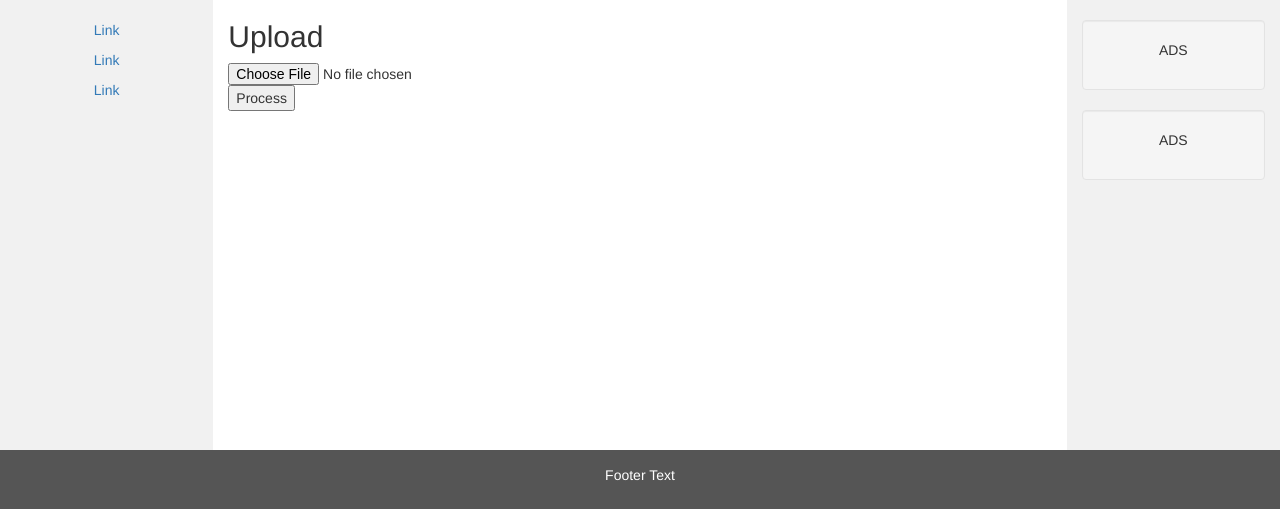
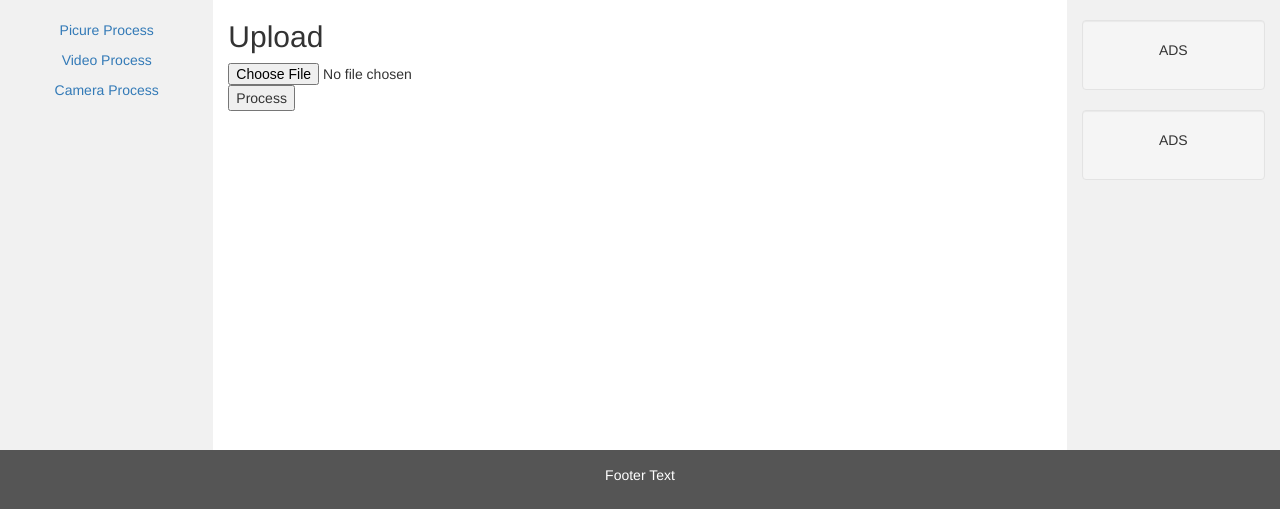
Before and after one commit to aryaafshar/django_site, a Django app: page /upload/ in a window 1280 px wide. Shown: the part 52-561 px from the top of the page. Run offline with Django 3.2, Linux system fonts and the light colour scheme; some libraries are stand-ins or nearby versions.

Commit message:
"new changes"

```diff
--- a/media/result/askme.py
+++ /dev/null
@@ -1 +0,0 @@
-import torch
--- a/mysite/core/views.py
+++ b/mysite/core/views.py
@@ -44,3 +44,39 @@ def upload(request):
         context['url'] = fs.url(name)
 
     return render(request, 'upload.html', context)
+
+def video(request):
+    context = {}
+    if request.method == 'POST':
+        uploaded_file = request.FILES['document']
+        fs = FileSystemStorage()
+        name = fs.save(uploaded_file.name, uploaded_file)
+
+
+
+
+        # Images
+        #imgs = ['https://ultralytics.com/images/zidane.jpg']  # batch of images
+
+        # Inference
+        if (name!=None):
+
+            model = torch.hub.load('ultralytics/yolov5','custom', BASE_DIR + '/best.pt')
+            vd="media/"+name
+            model
+            results=model(vd)
+
+            results.save(save_dir='media/result',exist_ok=True)  # or .show()
+            name='result/'+name
+            context['url'] = fs.url(name)
+
+        # Results
+
+
+
+
+        #results.xyxy[0]  # img1 predictions (tensor)
+        #results.pandas().xyxy[0]  # img1 predictions (pandas)
+        context['url'] = fs.url(name)
+
+    return render(request, 'video.html', context)
--- a/mysite/templates/base1.html
+++ b/mysite/templates/base1.html
@@ -72,9 +72,9 @@
 <div class="container-fluid text-center">
   <div class="row content">
     <div class="col-sm-2 sidenav">
-      <p><a href="#">Link</a></p>
-      <p><a href="#">Link</a></p>
-      <p><a href="#">Link</a></p>
+      <p><a class="nav-link" href="{% url 'upload' %}">Picure Process</a></p>
+      <p><a class="nav-link" href="{% url 'video' %}">Video Process</a></p>
+      <p><a href="#">Camera Process</a></p>
     </div>
     <div class="col-sm-8 text-left">
         {% block content %}
--- a/mysite/templates/home.html
+++ b/mysite/templates/home.html
@@ -1,4 +1,4 @@
-{% extends 'base.html' %}
+{% extends 'base1.html' %}
 
 {% block content %}
   <h2 class="card-title">This a test page for CTIE</h2>
--- a/mysite/templates/upload.html
+++ b/mysite/templates/upload.html
@@ -1,5 +1,6 @@
 {% extends 'base1.html' %}
 <div class="container">
+
   <div class="row justify-content-center">
     <div class="col-lg-10 col-md-12">
       <div class="card mb-4">
--- a/mysite/templates/video.html
+++ b/mysite/templates/video.html
@@ -5,7 +5,7 @@
       <div class="card mb-4">
         <div class="card-body">
           {% block content %}
-          <h2>Upload</h2>
+          <h2>Video Process</h2>
 
           <form method="post" enctype="multipart/form-data">
             {% csrf_token %}
--- a/mysite/urls.py
+++ b/mysite/urls.py
@@ -9,6 +9,7 @@ from mysite.core import views
 urlpatterns = [
     path('', views.Home.as_view(), name='home'),
     path('upload/', views.upload, name='upload'),
+    path('video/', views.video, name='video'),
     path('admin/', admin.site.urls),
     #path('books/', views.book_list, name='book_list'),
     #path('books/upload/', views.upload_book, name='upload_book'),
```
